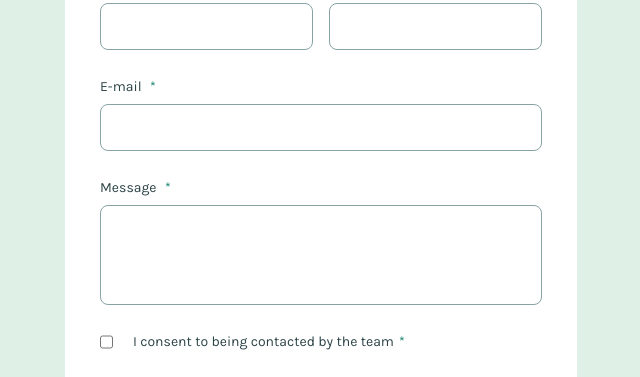
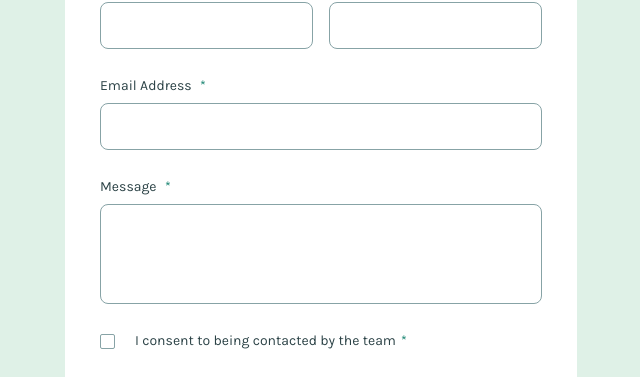
Before and after one commit to tat4Souza/Contact-Us_FrontEndMentor, a React (Create React App) app: page / in a window 1280 px wide. Shown: the part 231-608 px from the top of the page, without its empty margins (319-959 px from the left). Built offline with nearby package versions, Linux system fonts and the light colour scheme.

Commit message:
Adicionado checkbox personalizado

```diff
--- a/public/index.html
+++ b/public/index.html
@@ -10,34 +10,11 @@
       content="Web site created using create-react-app"
     />
     <link rel="apple-touch-icon" href="%PUBLIC_URL%/logo192.png" />
-    <!--
-      manifest.json provides metadata used when your web app is installed on a
-      user's mobile device or desktop. See https://developers.google.com/web/fundamentals/web-app-manifest/
-    -->
     <link rel="manifest" href="%PUBLIC_URL%/manifest.json" />
-    <!--
-      Notice the use of %PUBLIC_URL% in the tags above.
-      It will be replaced with the URL of the `public` folder during the build.
-      Only files inside the `public` folder can be referenced from the HTML.
-
-      Unlike "/favicon.ico" or "favicon.ico", "%PUBLIC_URL%/favicon.ico" will
-      work correctly both with client-side routing and a non-root public URL.
-      Learn how to configure a non-root public URL by running `npm run build`.
-    -->
-    <title>React App</title>
+    <title>Contact Us</title>
   </head>
   <body>
     <noscript>You need to enable JavaScript to run this app.</noscript>
     <div id="root"></div>
-    <!--
-      This HTML file is a template.
-      If you open it directly in the browser, you will see an empty page.
-
-      You can add webfonts, meta tags, or analytics to this file.
-      The build step will place the bundled scripts into the <body> tag.
-
-      To begin the development, run `npm start` or `yarn start`.
-      To create a production bundle, use `npm run build` or `yarn build`.
-    -->
   </body>
 </html>
--- a/src/App.js
+++ b/src/App.js
@@ -15,7 +15,7 @@ function App() {
           <LabelInput title="Last Name">
             <TextInput />
           </LabelInput>
-          <LabelInput title="E-mail" className="grid--full">
+          <LabelInput title="Email Address" className="grid--full">
             <TextInput />
           </LabelInput>
           <LabelInput title="Message" className="grid--full">
@@ -23,8 +23,8 @@ function App() {
           </LabelInput>
 
           <div className="input-container--check grid--full">
-            <input type="checkbox" />
-            <label className="float-label">
+            <input type="checkbox" id="consent" />
+            <label for="consent" className="float-label">
               I consent to being contacted by the team
               <span>*</span>
             </label>
--- a/src/styles/components/button.css
+++ b/src/styles/components/button.css
@@ -10,4 +10,10 @@
   letter-spacing: 1.5px;
   color: var(--Green-200);
   cursor: pointer;
+
+  transition: 0.2s ease;
 }
+
+.button:hover {
+  background-color: var(--Grey-900);
+}
--- a/src/styles/components/input.css
+++ b/src/styles/components/input.css
@@ -6,7 +6,45 @@
 
 .input-container--check {
   display: flex;
-  gap: 2rem;
+  align-items: center;
+}
+
+.input-container--check label {
+  cursor: pointer;
+  display: flex;
+}
+
+.input-container--check input[type="checkbox"] {
+  cursor: pointer;
+  opacity: 0;
+  position: absolute;
+}
+
+.input-container--check label::before {
+  content: "";
+  width: 1.5rem;
+  height: 1.5rem;
+  border: 1px solid var(--Grey-500);
+  margin-right: 2rem;
+  border-radius: 2px;
+  transition: 0.2s ease;
+  color: transparent;
+  font-size: 8px;
+}
+
+.input-container--check label:hover::before,
+.input-container--check input[type="checkbox"]:hover + label::before {
+  border-color: var(--Green-600);
+}
+
+.input-container--check input[type="checkbox"]:checked + label::before {
+  content: "\002714";
+  background-color: var(--Green-600);
+  border-color: var(--Green-600);
+  display: flex;
+  justify-content: center;
+  align-items: center;
+  color: var(--Green-200);
 }
 
 .float-label {
@@ -30,6 +68,11 @@
   width: 100%;
 }
 
+.input:hover,
+input:focus {
+  border-color: var(--Green-600);
+}
+
 .input--text-area {
   height: 10rem;
   resize: none;
```
Also changed, not shown: 1 other file (tests, documents, lock files or other folders).
